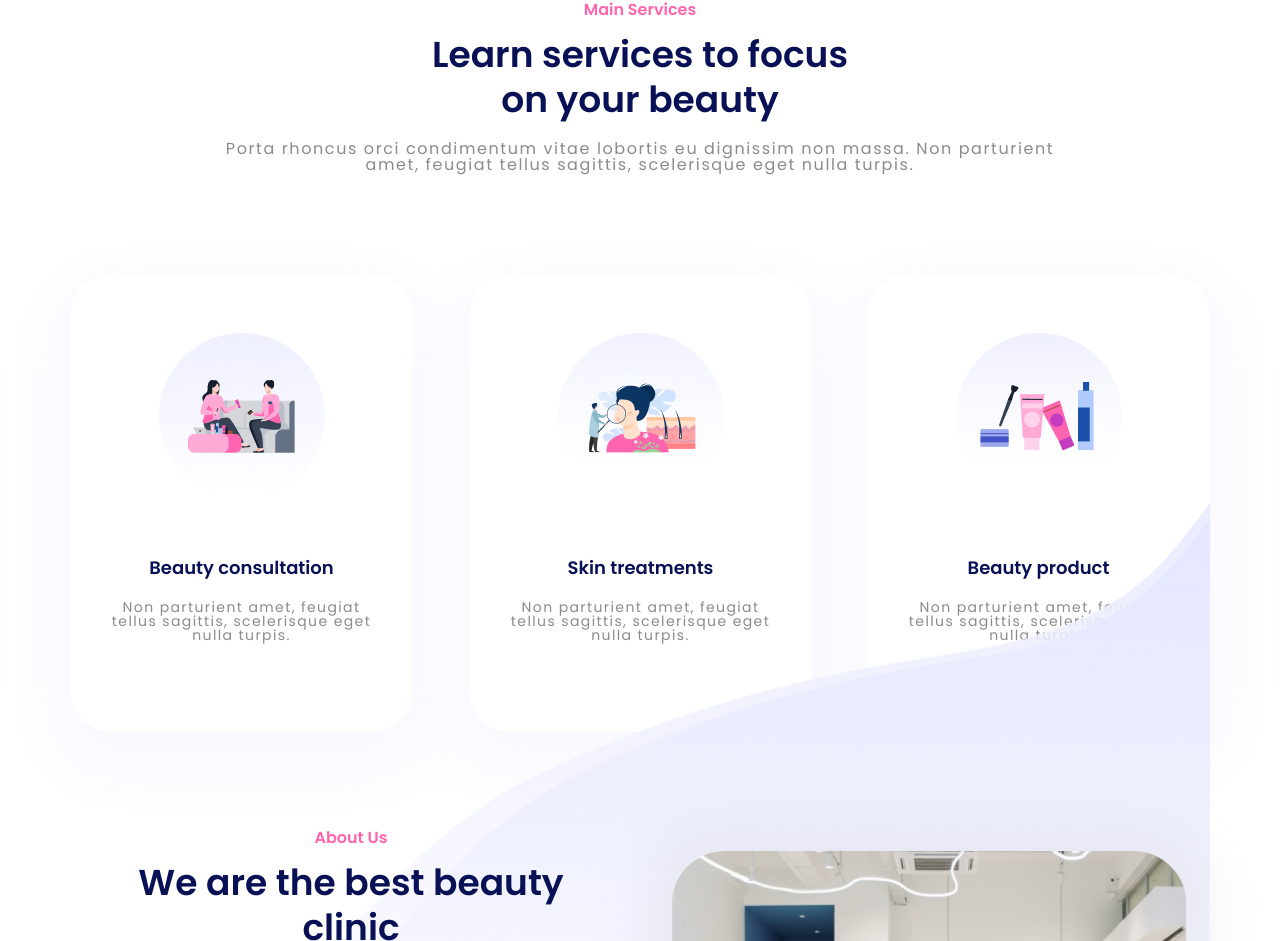
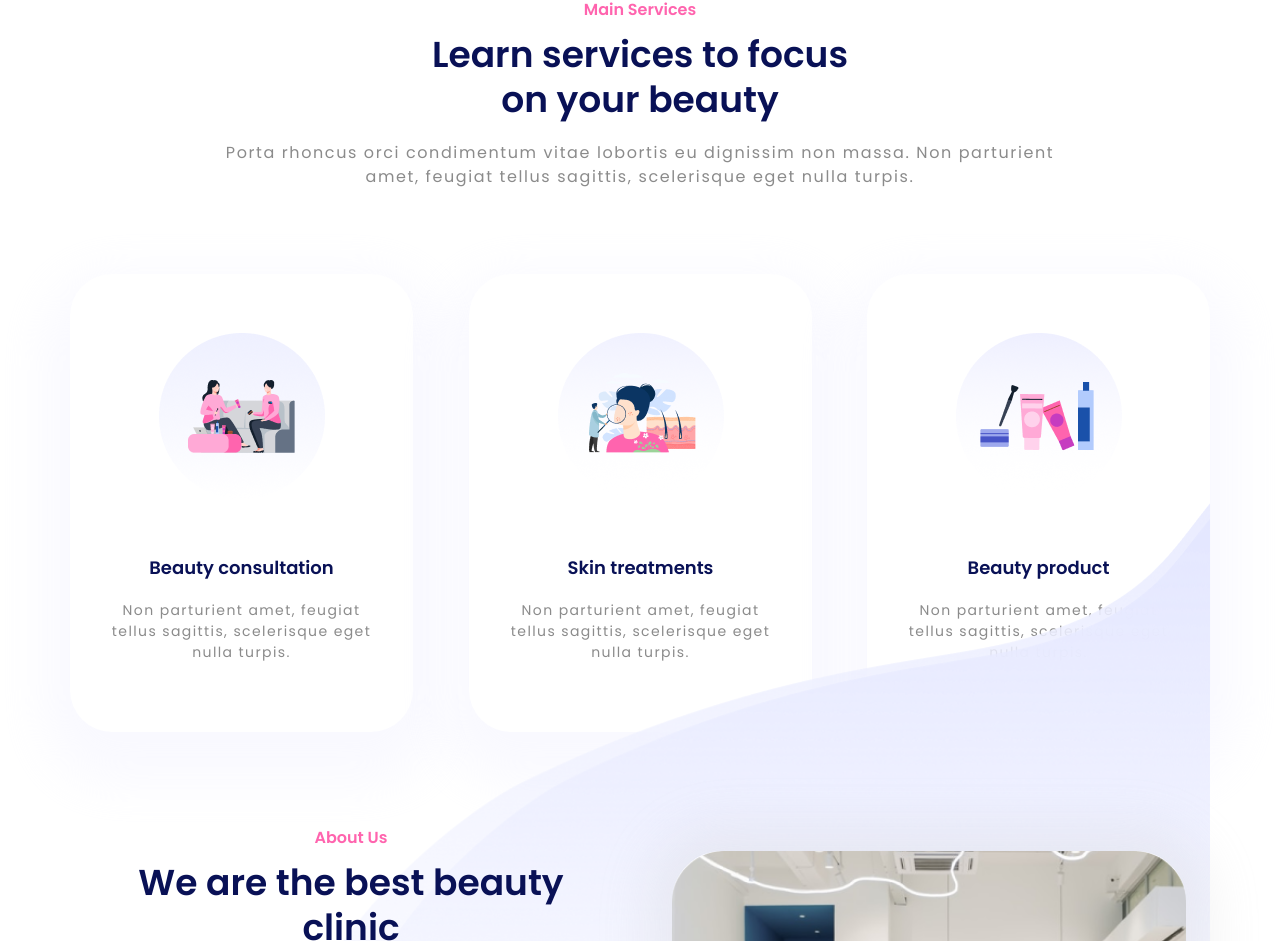
Before and after one commit to letuanphat2004/TrainingFE, a React (Vite) app in the folder apps/02-react-tailwind/: page / in a window 1280 px wide. Shown: the part 936-1877 px from the top of the page. Built offline with nearby package versions, Linux system fonts and the light colour scheme.

Commit message:
update Core Services

```diff
--- a/apps/02-react-tailwind/src/components/home-one/CoreServices.tsx
+++ b/apps/02-react-tailwind/src/components/home-one/CoreServices.tsx
@@ -35,7 +35,7 @@ export function CoreServices() {
         titleId="services-title"
         titleClassName="w-full max-w-[732px] whitespace-pre-line leading-tight xl:h-[97px] xl:w-[732px] xl:max-w-none"
         description="Porta rhoncus orci condimentum vitae lobortis eu dignissim non massa. Non parturient amet, feugiat tellus sagittis, scelerisque eget nulla turpis."
-        descriptionClassName="w-full max-w-[848px] leading-none xl:h-[51px]"
+        descriptionClassName="w-full max-w-[848px] leading-6 xl:h-[51px]"
       />
 
       <div className="mx-auto mt-16 flex w-full max-w-[1140px] flex-col items-center gap-8 md:flex-row md:flex-wrap md:items-stretch md:justify-center xl:mt-[82px] xl:flex-nowrap xl:gap-0">
@@ -43,7 +43,7 @@ export function CoreServices() {
           <article key={service.id} className={`${serviceDesktopMargins[index]} flex min-h-[458px] w-full max-w-[343px] flex-col items-center overflow-hidden rounded-[42px] bg-white px-6 pb-9 pt-[59px] text-center shadow-card xl:h-[458px] xl:flex-[0_0_343px] xl:pb-0`}>
             <img src={service.asset} alt="" aria-hidden="true" className="h-[166px] w-[166px] object-contain" />
             <h3 className="m-0 mt-[58px] h-[37px] w-full max-w-[263px] text-center text-lg font-semibold leading-tight text-primary">{service.title}</h3>
-            <p className="m-0 mt-1.5 h-20 w-full max-w-[274px] text-sm font-normal leading-none tracking-widest text-muted">{service.description}</p>
+            <p className="m-0 mt-1.5 h-20 w-full max-w-[274px] text-sm font-normal leading-[1.5] tracking-widest text-muted">{service.description}</p>
           </article>
         ))}
       </div>
```
